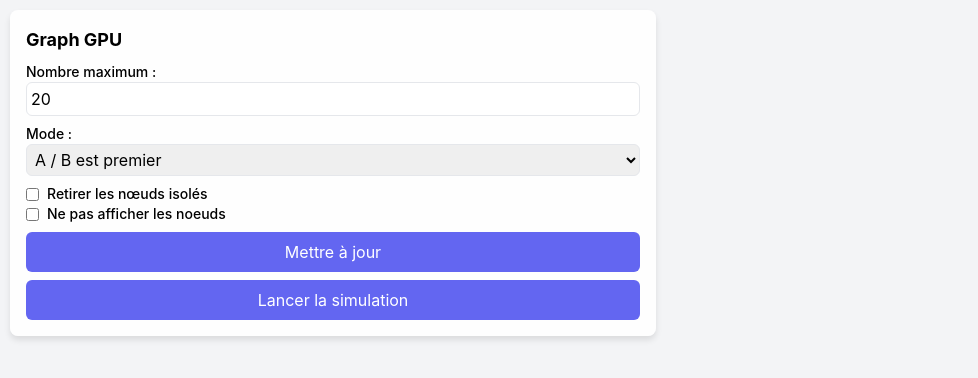
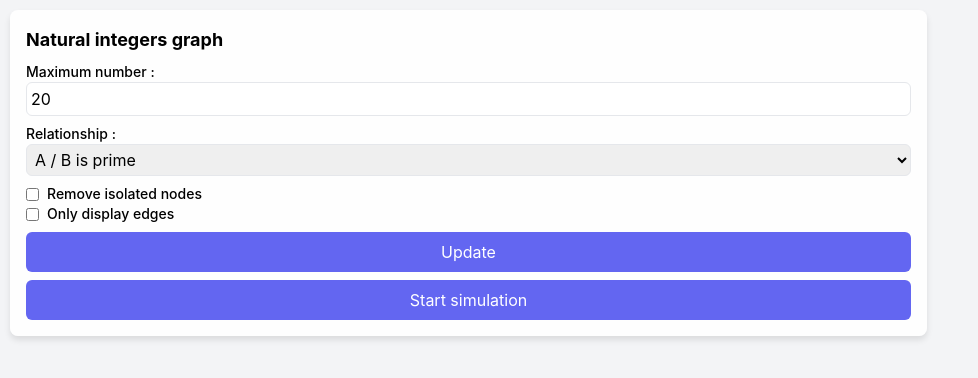
Before and after one commit to nuel-mathieu/Natural-integers-relationship-graphs, a plain HTML site: page index.html in a window 1280 px wide. Shown: the whole page, without its empty margins (0-978 px from the left). Drawn offline with nearby package versions, Linux system fonts and the light colour scheme; a script that the page names is missing.

Commit message:
English translation

```diff
--- a/index.html
+++ b/index.html
@@ -90,29 +90,29 @@
     <!-- Conteneur pour l'interface utilisateur -->
     <div id="ui-container">
         <div class="flex items-center">
-            <h1 class="font-bold text-lg">Graph GPU</h1>
+            <h1 class="font-bold text-lg">Natural integers graph</h1>
             <span id="indicator" class="w-3 h-3 rounded-full ml-2 hidden"></span>
         </div>
         <div class="form-row">
-            <label for="maxNumber" class="text-sm font-medium">Nombre maximum :</label>
+            <label for="maxNumber" class="text-sm font-medium">Maximum number :</label>
             <input type="number" id="maxNumber" value="20" min="2" class="rounded-md border p-1" />
         </div>
         <div class="form-row">
-            <label for="modeSelect" class="text-sm font-medium">Mode :</label>
+            <label for="modeSelect" class="text-sm font-medium">Relationship :</label>
             <select id="modeSelect" class="rounded-md border p-1">
-                <option value="divPrime">A / B est premier</option>
-                <option value="sumPrime">Somme est premier</option>
-                <option value="sumFibo">Somme est Fibonacci</option>
-                <option value="sumUnPlus2">A + B est dans Un+3 = Un+2 + Un+1 + Un (U0=0, U1=1, U2=2)</option>
-                <option value="sumTetra">A + B est dans Un+4 = Un+3 + Un+2 + Un+1 + Un (U0=0, U1=1, U2=2, U3=3)</option>
-                <option value="sumLastDigit">A + B est dans Un+1 = Un + Un%10 (U0=1)</option>
-                <option value="sumTriangular">A + B est dans la somme des entiers</option>
-                <option value="sumCorrectedTriangular">A lié à A' + 1 & A' + 2</option>
-                <option value="consecutiveLinks">A lié à A+1, A+2, A+3</option>
-                <option value="divSquare">A / B est un carré parfait</option>
-                <option value="divCube">A / B est un cube parfait</option>
-                <option value="modPrime">A % B est premier</option>
-                <option value="modSquare">A % B est un carré parfait</option>
+                <option value="divPrime">A / B is prime</option>
+                <option value="sumPrime">Sum is prime</option>
+                <option value="sumFibo">Sum is Fibonacci</option>
+                <option value="sumUnPlus2">A + B is in Un+3 = Un+2 + Un+1 + Un (U0=0, U1=1, U2=2)</option>
+                <option value="sumTetra">A + B is in Un+4 = Un+3 + Un+2 + Un+1 + Un (U0=0, U1=1, U2=2, U3=3)</option>
+                <option value="sumLastDigit">A + B is in Un+1 = Un + Un%10 (U0=1)</option>
+                <option value="sumTriangular">A + B is in the sum of integers</option>
+                <option value="sumCorrectedTriangular">A is linked to A' + 1 & A' + 2, where A' = A + card({n between 0 and A such that n belongs to the sum of integers})</option>
+                <option value="consecutiveLinks">A is linked to A+1, A+2, A+3</option>
+                <option value="divSquare">A / B is a perfect square</option>
+                <option value="divCube">A / B is a perfect cube</option>
+                <option value="modPrime">A % B is prime</option>
+                <option value="modSquare">A % B is a perfect square</option>
                 <option value="diffPow10">A - B = 10^n</option>
                 <option value="diffPow2">A - B = 2^n</option>
                 <option value="double">A -> 2.A + 5</option>
@@ -121,18 +121,18 @@
         <div class="form-row">
             <label class="text-sm font-medium flex items-center gap-2">
                 <input type="checkbox" id="removeIsolated" class="rounded-md" />
-                Retirer les nœuds isolés
+                Remove isolated nodes
             </label>
             <label class="text-sm font-medium flex items-center gap-2">
                 <input type="checkbox" id="dontRenderNodes" class="rounded-md" />
-                Ne pas afficher les noeuds
+                Only display edges
             </label>
         </div>
         <button id="updateBtn" class="bg-indigo-500 text-white rounded-md p-2 hover:bg-indigo-600 transition-colors duration-200">
-            Mettre à jour
+            Update
         </button>
         <button id="toggleSimBtn" class="bg-indigo-500 text-white rounded-md p-2 hover:bg-indigo-600 transition-colors duration-200">
-            Lancer la simulation
+            Start simulation
         </button>
     </div>
 
@@ -488,7 +488,7 @@
 
             // Afficher le spinner de chargement
             loadingOverlay.classList.add('visible');
-            updateBtn.textContent = 'Génération en cours...';
+            updateBtn.textContent = 'Generating...';
             updateBtn.disabled = true;
 
             // Mettre à jour le rendu des noeuds
@@ -500,7 +500,7 @@
             // Lorsque le graphique est mis à jour, relancer la simulation pour un nouveau rendu
             //Graph.d3AlphaMin(0);
             //Graph.resumeAnimation();
-            toggleSimBtn.textContent = 'Maintenir à la température initiale';
+            toggleSimBtn.textContent = 'Keep simulation warm (to unfold complex graphs)';
             forceMaxHeat = false;
             clearInterval(reheatInterval);
             reheatInterval = null;
@@ -513,7 +513,7 @@
 
             // Cacher le spinner de chargement
             loadingOverlay.classList.remove('visible');
-            updateBtn.textContent = 'Mettre à jour';
+            updateBtn.textContent = 'Update';
             updateBtn.disabled = false;
         };
 
```
